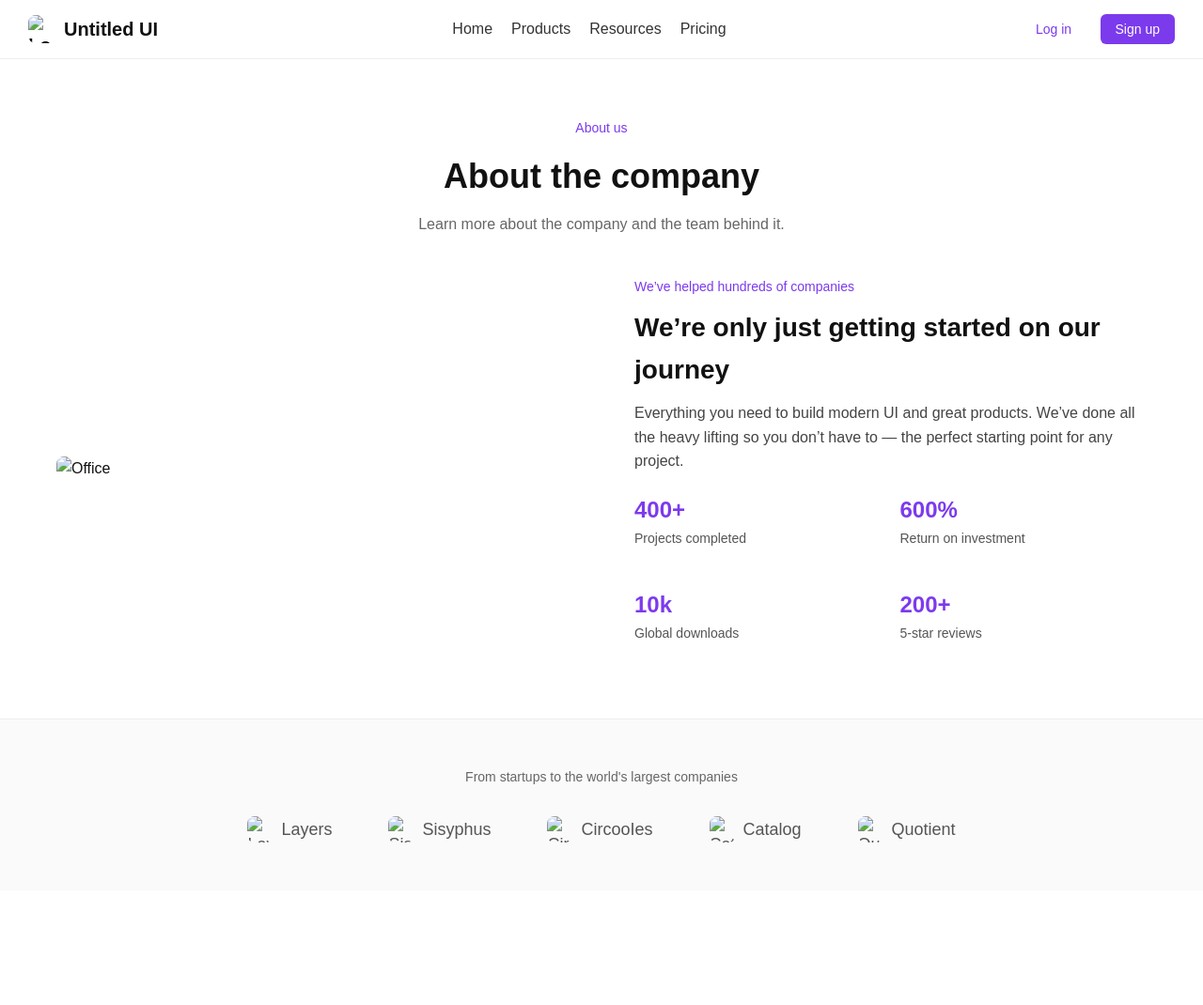
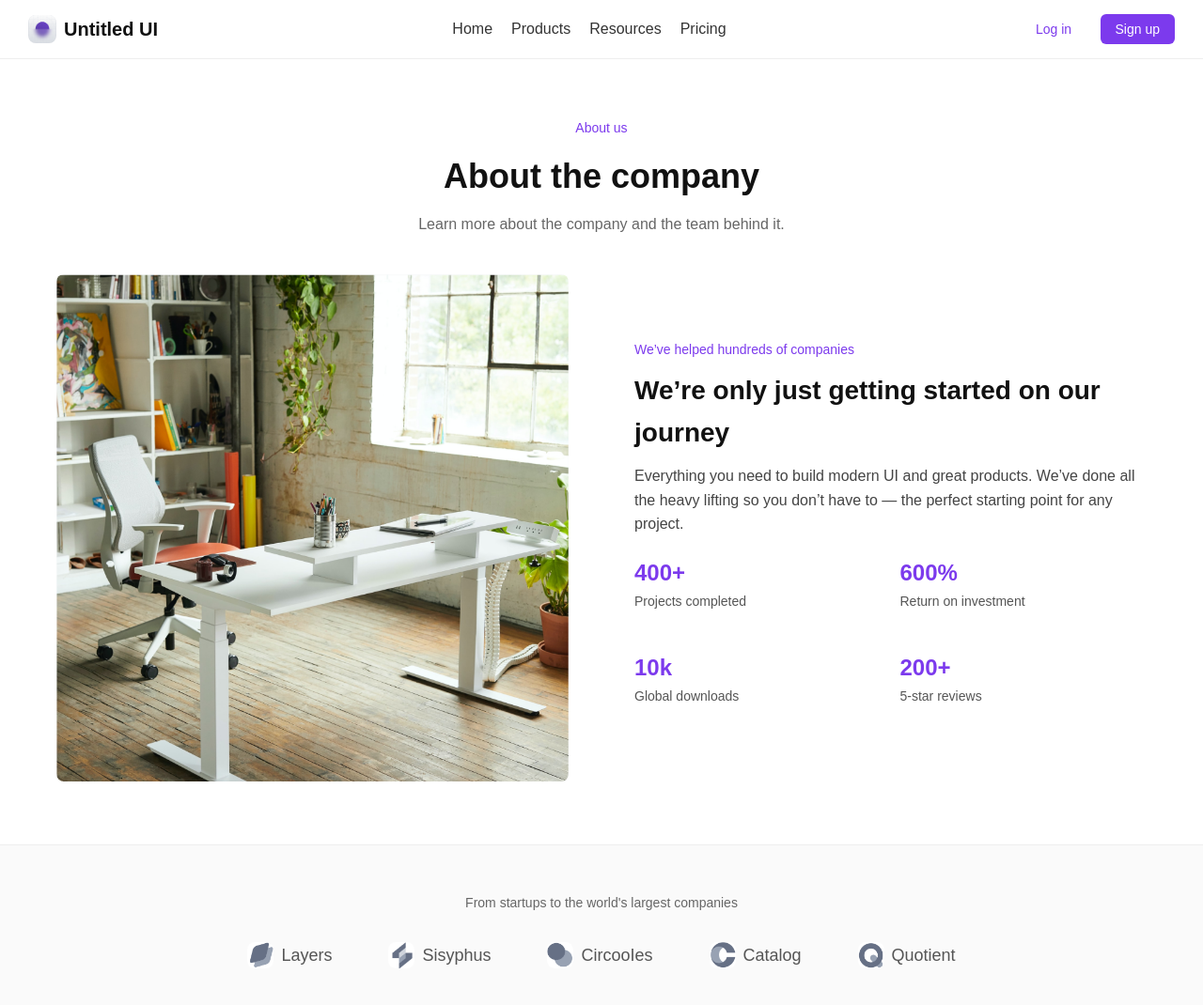
Before and after one commit to shamira01/Kraft-pixel, a plain HTML site: page index.html in a window 1280 px wide. Shown: the whole page at 94% size. Before the commit the page ends 948 px from the top, so only its background shows below. Drawn offline with Linux system fonts and the light colour scheme; files whose address does not match are found by name.

Commit message:
Added images and fixed paths

```diff
--- a/index.html
+++ b/index.html
@@ -110,7 +110,7 @@
     <!-- HEADER -->
     <header class="header">
         <div class="logo">
-            <img src="C:\Users\HP\Pictures\Screenshots\Screenshot 2025-08-03 162649.png" alt="Logo">
+            <img src="C:\Users\HP\Desktop\kraftpixel\images\logo.png" alt="Logo">
             <span>Untitled UI</span>
         </div>
         <div class="nav-links">
@@ -138,7 +138,7 @@
         <div class="about-content">
             <!-- IMAGE LEFT -->
             <div class="about-image">
-                <img src="C:\Users\HP\Pictures\Screenshots\office.png" alt="Office">
+                <img src="C:\Users\HP\Desktop\kraftpixel\images\office.png" alt="Office">
             </div>
             <!-- TEXT RIGHT -->
             <div class="about-text">
@@ -160,23 +160,23 @@
         <div class="footer-text">From startups to the world's largest companies</div>
         <div class="footer-logos">
             <div class="footer-logo">
-                <img src="C:\Users\HP\Pictures\Screenshots\Screenshot 2025-08-03 162835.png" alt="Layers">
+                <img src="C:\Users\HP\Desktop\kraftpixel\images\partner-1.png" alt="Layers">
                 <span>Layers</span>
             </div>
             <div class="footer-logo">
-                <img src="C:\Users\HP\Pictures\Screenshots\Screenshot 2025-08-03 162910.png" alt="Sisyphus">
+                <img src="C:\Users\HP\Desktop\kraftpixel\images\partner-2.png" alt="Sisyphus">
                 <span>Sisyphus</span>
             </div>
             <div class="footer-logo">
-                <img src="C:\Users\HP\Pictures\Screenshots\Screenshot 2025-08-03 162951.png" alt="CircooIes">
+                <img src="C:\Users\HP\Desktop\kraftpixel\images\partner-3.png" alt="CircooIes">
                 <span>CircooIes</span>
             </div>
             <div class="footer-logo">
-                <img src="C:\Users\HP\Pictures\Screenshots\Screenshot 2025-08-03 163018.png" alt="Catalog">
+                <img src="C:\Users\HP\Desktop\kraftpixel\images\partner-4.png" alt="Catalog">
                 <span>Catalog</span>
             </div>
             <div class="footer-logo">
-                <img src="C:\Users\HP\Pictures\Screenshots\Screenshot 2025-08-03 163053.png" alt="Quotient">
+                <img src="C:\Users\HP\Desktop\kraftpixel\images\partner-5.png"alt="Quotient">
                 <span>Quotient</span>
             </div>
         </div>
```
Also changed, not shown: images/logo.png (added), images/office.png (added), images/partner-1.png (added), images/partner-2.png (added), images/partner-3.png (added), images/partner-4.png (added), images/partner-5.png (added).
